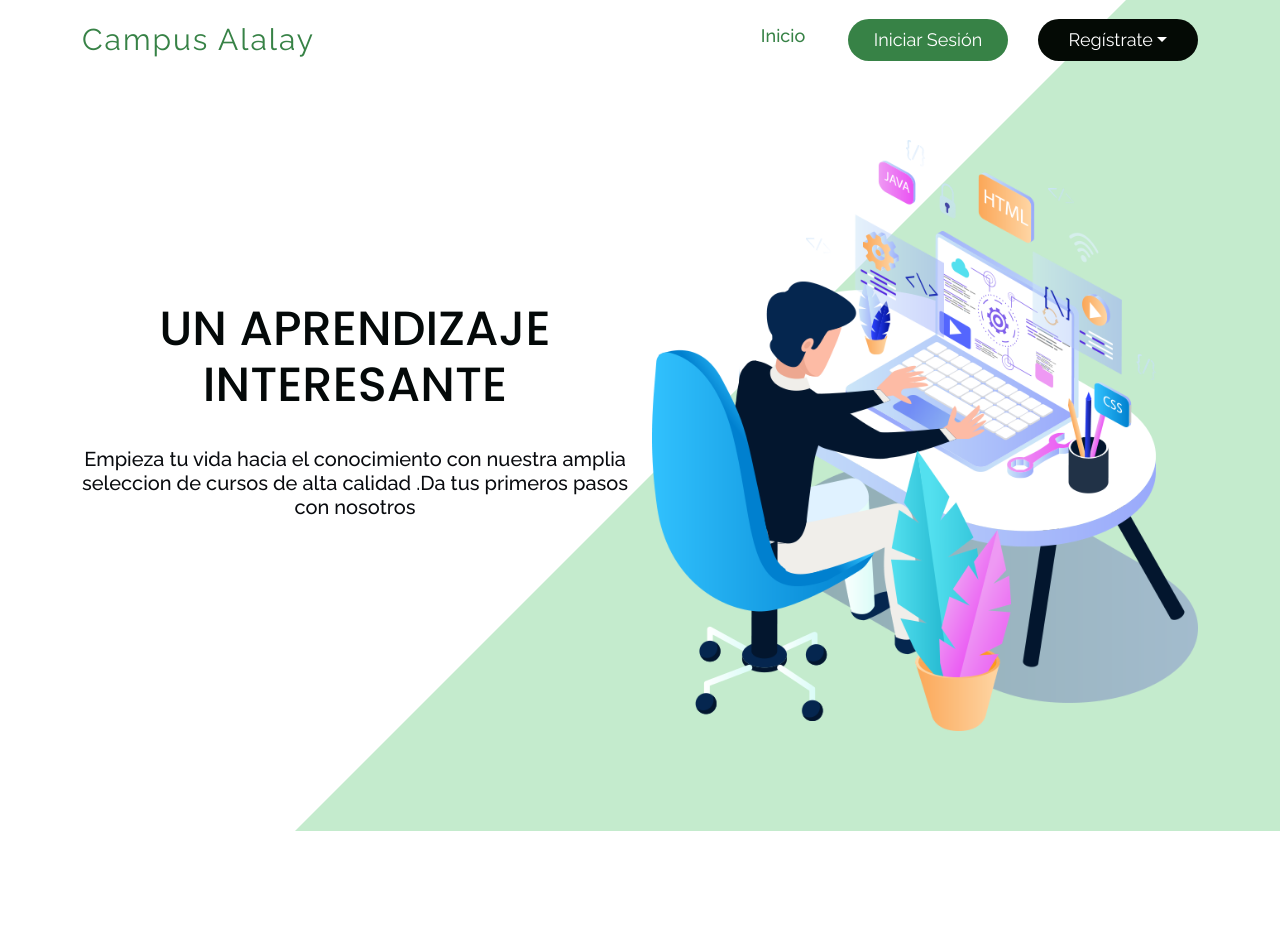
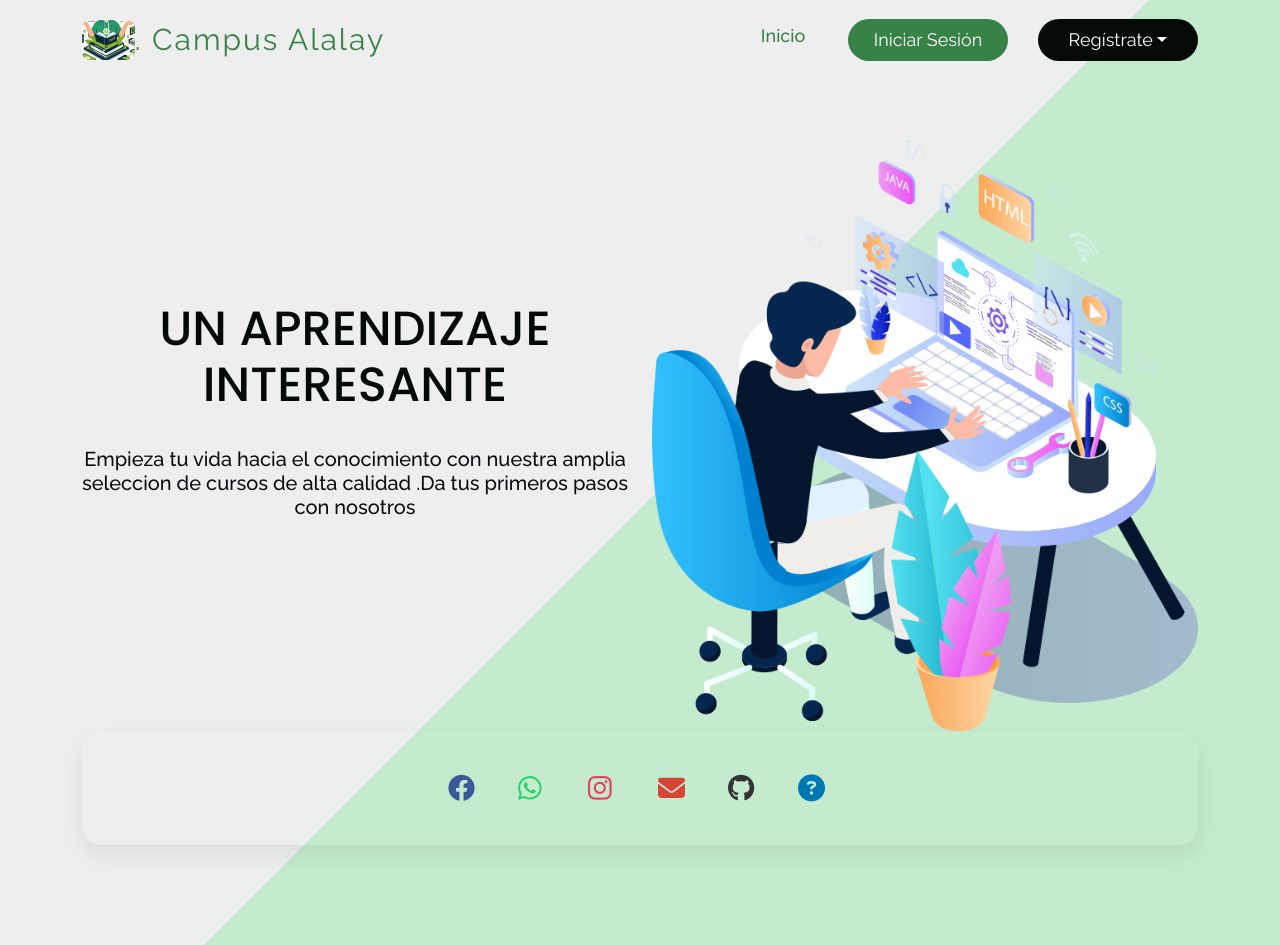
Before and after one commit to picapiedra008/alalay, a Flask app: page / in a window 1280 px wide. Before the commit the page ends 831 px from the top, so only its background shows below. Run offline with Flask 3, Linux system fonts and the light colour scheme; some libraries are stand-ins or nearby versions.

Commit message:
mejora del diseño del landing

```diff
--- a/app.py
+++ b/app.py
@@ -24,7 +24,7 @@ app.secret_key='mysecretkey'
 app.config['UPLOAD_FOLDER']=UPLOAD_FOLDER
 #mysql conecction
 app.config['MYSQL_HOST'] = 'localhost'
-app.config['MYSQL_PORT'] = 3310  # Asegúrate de especificar el puerto como un número, no como una cadena
+app.config['MYSQL_PORT'] = 3306  # Asegúrate de especificar el puerto como un número, no como una cadena
 app.config['MYSQL_USER'] = 'root'  # Asegúrate de que este es tu usuario correcto
 app.config['MYSQL_PASSWORD'] = ''  # Asegúrate de ingresar tu con
 app.config['MYSQL_DB'] = 'campus_alalay'
--- /dev/null
+++ b/static/css/logo.css
@@ -0,0 +1,15 @@
+.logo {
+    display: flex;
+    align-items: center;
+}
+
+.logo-image {
+    margin-right: 10px;
+    border-radius: 8px; /* Bordes curvados */
+    transition: transform 0.3s ease, border-radius 0.3s ease; /* Animación suave */
+}
+
+.logo-image:hover {
+    transform: scale(1.1); /* Agrandar la imagen al pasar el cursor */
+    border-radius: 12px; /* Aumentar la curvatura al pasar el cursor */
+}
--- /dev/null
+++ b/static/css/redes.css
@@ -0,0 +1,90 @@
+@import url("https://fonts.googleapis.com/css2?family=Inter:wght@300;400;500;600;700;800;900&display=swap");
+*,
+*:after,
+*:before {
+    margin: 0;
+    box-sizing: border-box;
+}
+
+body {
+    height: auto;
+    font-family: "Inter", sans-serif;
+    line-height: 1.5;
+    min-height: 100vh;
+    display: flex;
+
+    background-color: #eee;
+}
+
+.menu {
+    padding: 2rem;
+    background-color: #fff;
+    position: relative;
+    width: calc(130px + 470px + 4rem);
+    display: flex;
+    justify-content: center;
+    width: 100%;
+    border-radius: 20px;
+    box-shadow: 0 10px 25px 0 rgba(0, 0, 0, 0.075);
+}
+
+.link {
+    display: inline-flex;
+    cursor: pointer;
+    justify-content: center;
+    align-items: center;
+    width: 70px;
+    height: 50px;
+    border-radius: 99em;
+    position: relative;
+    z-index: 1;
+    overflow: hidden;
+    transform-origin: center left;
+    transition: width 0.8s ease-in;
+    text-decoration: none;
+    color: inherit;
+}
+
+.link:before {
+    position: absolute;
+    z-index: -1;
+    content: "";
+    display: block;
+    border-radius: 99em;
+    width: 100%;
+    height: 100%;
+    top: 0;
+    transform: translateX(100%);
+    transition: transform 0.2s ease-in;
+    transform-origin: center right;
+    background-color: #eee;
+}
+
+.link:hover, .link:focus {
+    outline: 0;
+    width: 140px;
+}
+
+.link:hover:before,
+.link:hover .link-title {
+    transform: translateX(0%);
+}
+
+.link-icon {
+    color: var(--color);
+    font-size: 27px !important;
+    display: block;
+    flex-shrink: 0;
+    left: 18px;
+    position: absolute;
+}
+
+.link-title {
+    color: var(--color);
+    transform: translateX(100%);
+    transition: transform 0.2s ease-in;
+    display: block;
+    text-align: center;
+    text-indent: 20px;
+    width: 100%;
+}
--- a/templates/Landing.html
+++ b/templates/Landing.html
@@ -6,6 +6,7 @@
   <meta content="width=device-width, initial-scale=1.0" name="viewport">
 
   <title>Campus Alalay</title>
+  <link rel="icon" href="/static/archivos/logo.jpg" type="image/png">
   <meta content="" name="description">
   <meta content="" name="keywords">
 
@@ -30,11 +31,13 @@
   <header id="header" class="fixed-top  header-transparent ">
     <div class="container d-flex align-items-center justify-content-between">
 
-      <div class="logo">
-        <h1><a href="{{ url_for('landing') }}">Campus Alalay</a></h1>
-        <!-- Uncomment below if you prefer to use an image logo -->
-        <!-- <a href="index.html"><img src="assets/img/logo.png" alt="" class="img-fluid"></a>-->
-      </div>
+      <div class="logo" style="display: flex; align-items: center;">
+        <link href="/static/css/logo.css" rel="stylesheet">
+        <a href="{{ url_for('landing') }}">
+            <img src="/static/archivos/logo.jpg" alt="logo" class="logo-image">
+        </a>
+        <h1><a href="{{ url_for('landing') }}">. Campus Alalay</a></h1>
+    </div>
 
       <nav id="navbar" class="navbar">
         <h1><a href="{{ url_for('listar_cursos') }}">Inicio</a></h1>
@@ -73,9 +76,42 @@
           <img src="/static/archivos/aiso.png" class="img-fluid" alt="">
         </div>
       </div>
+      <body>
+        <head>
+            <link href="/static/css/redes.css" rel="stylesheet">
+            <link rel="stylesheet" href="https://cdnjs.cloudflare.com/ajax/libs/font-awesome/6.4.0/css/all.min.css">
+        </head>
+        <div class="menu bg-transparent"  >
+            <a class="link" style="--color: #3b5998;">
+                <i class="link-icon fab fa-facebook"></i>
+                <span class="link-title">Facebook</span>
+            </a>
+            <a class="link" style="--color: #25D366;">
+                <i class="link-icon fab fa-whatsapp"></i>
+                <span class="link-title">WhatsApp</span>
+            </a>
+            <a class="link" style="--color: #E4405F;">
+                <i class="link-icon fab fa-instagram"></i>
+                <span class="link-title">Instagram</span>
+            </a>
+            <a class="link" style="--color: #D44638;">
+                <i class="link-icon fas fa-envelope"></i>
+                <span class="link-title">Correo</span>
+            </a>
+            <a class="link" style="--color: #333333;">
+                <i class="link-icon fab fa-github"></i>
+                <span class="link-title">GitHub</span>
+            </a>
+            <a class="link" style="--color: #0077b5;">
+                <i class="link-icon fas fa-question-circle"></i>
+                <span class="link-title">Ayuda</span>
+            </a>
+        </div>
+    </body>
     </div>
 
   </section><!-- End Hero -->
+
   <a href="#" class="back-to-top d-flex align-items-center justify-content-center"><i class="bi bi-arrow-up-short"></i></a>
    <!-- Vendor JS Files -->
   <script src="/static/js/aos.js"></script>
--- a/templates/addUnit.html
+++ b/templates/addUnit.html
@@ -14,7 +14,7 @@
 
     <nav class="navbar navbar-expand-lg navbar-dark bg-success">
         <div class="container-fluid">
-            <a class="navbar-brand fs-2" href="{{url_for('landing')}}">Campus Alalay</a>
+            <a class="navbar-brand fs-2" href="{{url_for('landing')}}"> Campus Alalay</a>
             <button class="navbar-toggler" type="button" data-bs-toggle="collapse" data-bs-target="#navbarNav" aria-controls="navbarNav" aria-expanded="false" aria-label="Toggle navigation">
                 <span class="navbar-toggler-icon"></span>
             </button>
```
